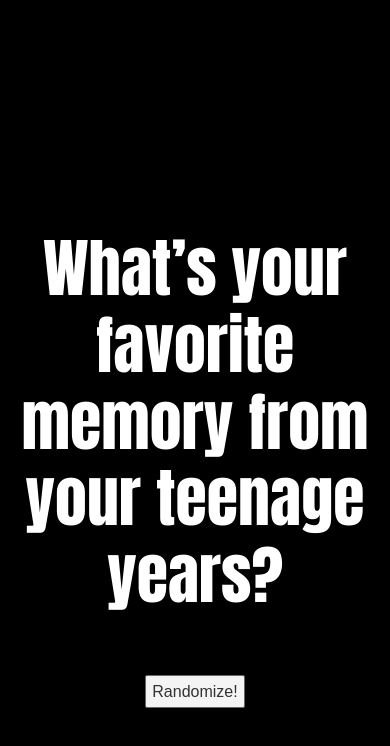
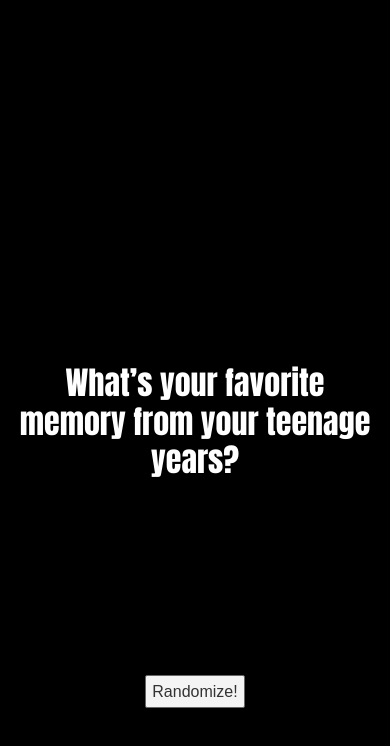
Before and after one commit to jefago/icebreaker, a Svelte app: page / in a window 390 px wide. Both pictures are taken after a click on the button "Randomize!". Shown: the top 746 px of the page. Built offline with nearby package versions, Linux system fonts and the light colour scheme; no server answers.

Commit message:
Add margins, somewhat responsive design

```diff
--- a/src/Icebreaker.svelte
+++ b/src/Icebreaker.svelte
@@ -72,6 +72,13 @@ import LoadingSpinner from "./LoadingSpinner.svelte";
 		font-weight: bold;
 		color:white;
 		text-shadow:0px 0px 8px black;
+    margin:0em .5em;
+  }
+
+  @media (max-width:600px) {
+    h1 {
+      font-size:2em;
+    }
   }
 
   div.hidden {
```
